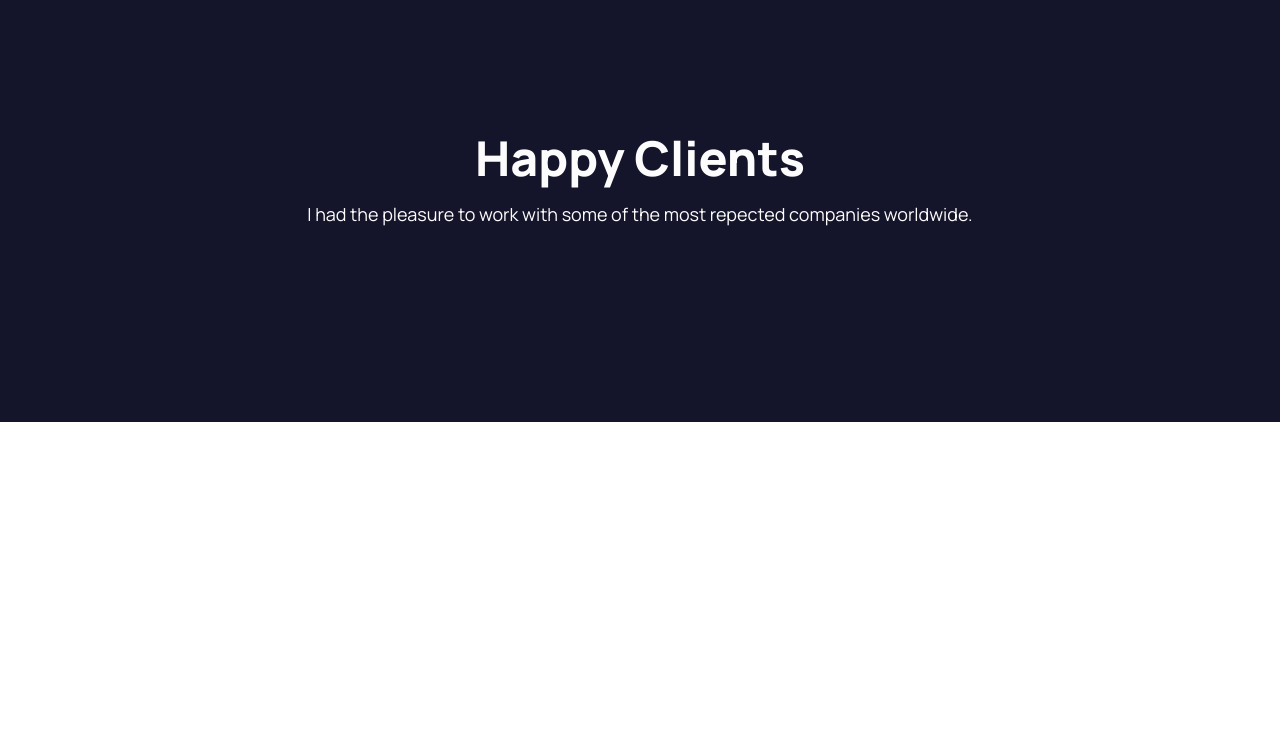
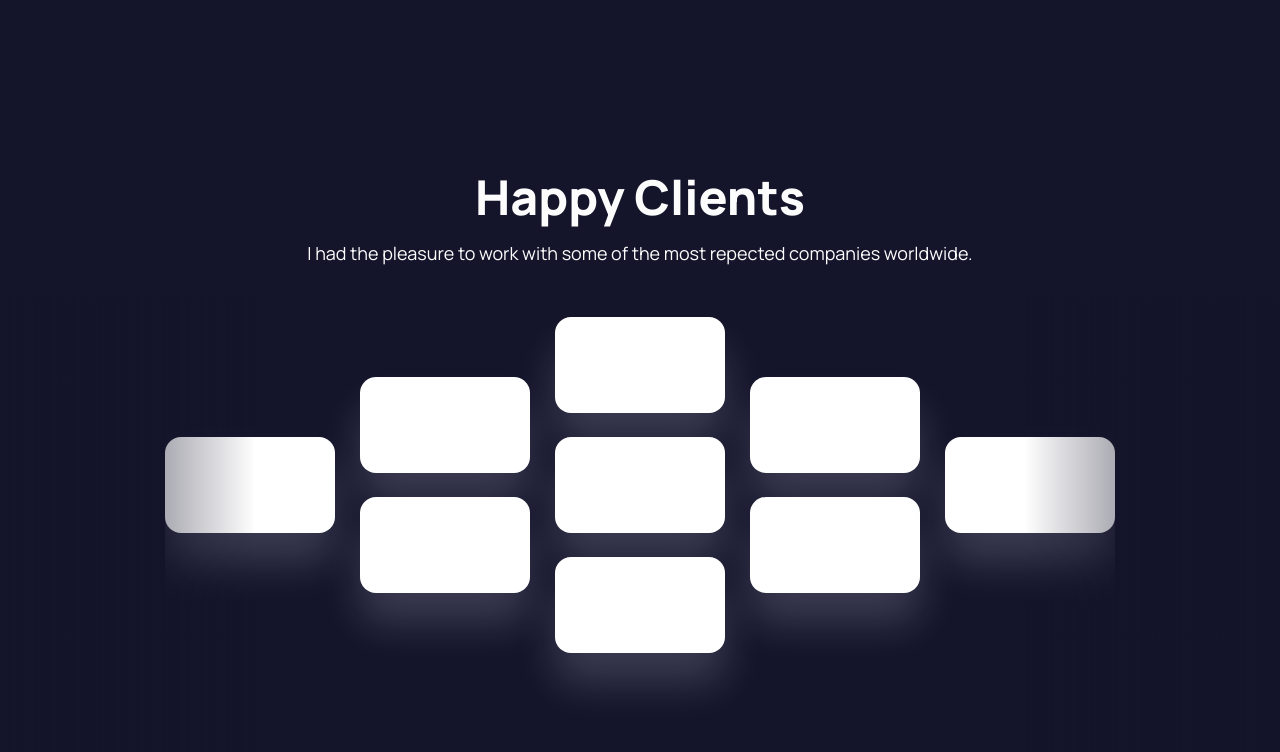
Before and after one commit to christophmeise/portfolio-christoph-meise, a Gatsby site: page / in a window 1280 px wide. Shown: the part 1194-1946 px from the top of the page. Before the commit the page ends 1616 px from the top, so only its background shows below. Built offline with nearby package versions, Linux system fonts and the light colour scheme; Gatsby itself is replaced by a stand-in of ours.

Commit message:
Introducing new Container based on grid-template. Improve responsiveness. Added Clients Grid.

```diff
--- a/src/components/fullStack.tsx
+++ b/src/components/fullStack.tsx
@@ -1,7 +1,7 @@
 import { Link } from 'gatsby';
 import React, { Component } from 'react';
 import styled from 'styled-components';
-import { Container } from '../styles/container';
+import { Container, ContainerContentStandard } from '../styles/container';
 import { HeadlineDark } from './globalStyle';
 
 const Subtitle = styled.h5`
@@ -117,8 +117,8 @@ const FullStackIcon = styled.div`
 export default class FullStack extends Component {
   render() {
     return (
-      <section>
-        <Container>
+      <Container>
+        <ContainerContentStandard>
           <HeadlineDark>
             Full-Stack by all means.
           </HeadlineDark>
@@ -164,8 +164,8 @@ export default class FullStack extends Component {
             </FullStackGridItem>
 
           </FullStackGrid>
-        </Container>
-      </section>
+        </ContainerContentStandard>
+      </Container >
     )
   }
 }
--- a/src/components/happyClients.tsx
+++ b/src/components/happyClients.tsx
@@ -1,20 +1,102 @@
-import React, { Component } from 'react'
-import { Container } from '../styles/container'
-import { HeadlineDark, SubHeadlineDark } from './globalStyle'
+import React, { Component } from 'react';
+import styled from 'styled-components';
+import { Container, ContainerContentFull, ContainerContentStandard } from '../styles/container';
+import { device } from '../theme/theme';
+import { HeadlineDark, SubHeadlineDark } from './globalStyle';
 
+export const ClientGridContainer = styled.div`
+  position: relative;
+   &:after {
+      content: '';
+      position: absolute;
+      left: 0;
+      right: 0;
+      top: -20px;
+      bottom: -20px;
+      background-image: -webkit-linear-gradient(left,rgb(20 20 43) 0%,rgba(0,0,0,0) 20%,rgba(0,0,0,0) 80%,rgb(20 20 43) 100% );
+    }
+`;
+export const ClientGrid = styled.div`
+  display: grid;
+  grid-template-columns: 1fr 1fr 1fr 1fr 1fr;
+  column-gap: 18px;
+  max-width: 950px;
+  margin-top: 48px;
+  margin-left: auto;
+  margin-right: auto;
+  justify-content: center;
+  overflow-x: hidden;
+  padding-bottom: 6rem;
+
+  @media ${device.laptop} {
+    column-gap: 24px;
+  }
+`;
+export const ClientCol = styled.div`
+  display: flex;
+  flex-direction: column;
+  align-items: center;
+  justify-content: center;
+
+  div:not(:first-child) {
+    margin-top: 18px;
+  }
+    @media ${device.laptop} {
+      div:not(:first-child) {
+        margin-top: 24px;
+      }
+    }
+`;
+export const ClientRectangle = styled.div`
+  background-color: #FFFFFF;
+  width:  150px;
+  height: 85px;
+  border-radius: ${props => props.theme.borderRadius};
+  box-shadow: 0px 30px 40px rgba(212, 217, 232, 0.2);
+
+    @media ${device.laptop} {
+      width:  170px;
+      height: 96px;
+  }
+`;
 export default class HappyClients extends Component {
   render() {
     return (
-      <section>
-        <Container centered>
+      <Container centered>
+        <ContainerContentStandard>
           <HeadlineDark style={{ marginBottom: '8px' }}>
             Happy Clients
         </HeadlineDark>
           <SubHeadlineDark>
             I had the pleasure to work with some of the most repected companies worldwide.
         </SubHeadlineDark>
-        </Container>
-      </section>
+        </ContainerContentStandard>
+        <ContainerContentFull>
+          <ClientGridContainer>
+            <ClientGrid>
+              <ClientCol>
+                <ClientRectangle></ClientRectangle>
+              </ClientCol>
+              <ClientCol>
+                <ClientRectangle></ClientRectangle>
+                <ClientRectangle></ClientRectangle>
+              </ClientCol>
+              <ClientCol>
+                <ClientRectangle></ClientRectangle>
+                <ClientRectangle></ClientRectangle>
+                <ClientRectangle></ClientRectangle>
+              </ClientCol>
+              <ClientCol>
+                <ClientRectangle></ClientRectangle>
+                <ClientRectangle></ClientRectangle>
+              </ClientCol>
+              <ClientCol>
+                <ClientRectangle></ClientRectangle>
+              </ClientCol>
+            </ClientGrid>
+          </ClientGridContainer>
+        </ContainerContentFull>
+      </Container>
     )
   }
 }
--- a/src/components/navbar.tsx
+++ b/src/components/navbar.tsx
@@ -31,6 +31,7 @@ const NavbarContainer = styled.div<NavbarContainerProps>`
     flex-direction: row;
     align-items: center;
     height: 40px;
+    grid-column: standard;
 `;
 
 const MenuItem = styled.div<NavbarContainerProps>`
@@ -74,7 +75,6 @@ export default class Navbar extends Component {
     return (
       <Header id="header">
         <Container>
-          <section>
           <NavbarContainer>
             <Logo primary>Christoph Meise</Logo>
             <MenuItem>About</MenuItem>
@@ -87,7 +87,6 @@ export default class Navbar extends Component {
             </NavbarButton>
             <BurgerMenu>_</BurgerMenu>
           </NavbarContainer>
-          </section>
         </Container>
       </Header>
     )
--- a/src/pages/index.tsx
+++ b/src/pages/index.tsx
@@ -9,6 +9,7 @@ import HappyClients from "../components/happyClients";
 import HeroIntro from "../components/heroIntro";
 import Layout from "../components/layout";
 import Seo from "../components/seo";
+import { device } from "../theme/theme";
 
 interface IndexProps {
   data: {
@@ -20,7 +21,11 @@ const DarkModeContainer = styled.div`
   background-color: ${props => props.theme.colors.primaryBg};
   width: 100%;
   padding: 64px 0;
-  border-radius: 100px 0px 0px 0px;
+  border-radius: ${props => props.theme.borderRadiusSectionMobile} 0px 0px 0px;
+
+  @media ${device.tablet} {
+    border-radius: ${props => props.theme.borderRadiusSection} 0px 0px 0px;
+  }
 
   section {
     margin-bottom: 128px;
--- a/src/styles/container.tsx
+++ b/src/styles/container.tsx
@@ -4,19 +4,38 @@ interface ContainerProps {
     readonly centered?: boolean;
 };
 
-export const Container = styled.div<ContainerProps>`
+export const Container = styled.section<ContainerProps>`
+    display: grid;
+    grid-template-columns: [full-start] minmax(2rem,1fr) [standard-start] 0 [narrow-start] minmax(1rem,67.5rem) [narrow-end] 0 [standard-end] minmax(2rem,1fr) [full-end];
+    position: relative;
+    padding: 0;
+    text-align: ${props => props.centered ? 'center' : 'left'};
+    @media (min-width: 50rem) {
+       grid-template-columns: [full-start] minmax(2rem,1fr) [standard-start] 3.75rem [narrow-start] minmax(1rem,67.5rem) [narrow-end] 3.75rem [standard-end] minmax(2rem,1fr) [full-end];
+    }
+`;
+
+export const ContainerContentStandard = styled.div`
+  grid-column: standard;
+`;
+export const ContainerContentFull = styled.div`
+  grid-column: full;
+`;
+/* export const Container = styled.div<ContainerProps>`
     margin-right: auto;
     margin-left: auto;
     padding-left: 15px;
     padding-right: 15px;
     text-align: ${props => props.centered ? 'center' : 'left'};
-    @media (min-width: 768px) {
+    @media ${device.tablet} {
        width: 768px;
     }
-    @media (min-width: 992px) {
+    @media ${device.tablet} {
        width: 970px;
     }
-    @media (min-width: 1200px) {
+    @media ${device.tablet} {
         width: 1170px;
     }
 `;
+
+ */
--- a/src/theme/theme.ts
+++ b/src/theme/theme.ts
@@ -1,7 +1,30 @@
 import { DefaultTheme } from 'styled-components';
 
+const size = {
+  mobileS: '320px',
+  mobileM: '375px',
+  mobileL: '425px',
+  tablet: '768px',
+  laptop: '1024px',
+  laptopL: '1440px',
+  desktop: '2560px'
+}
+
+export const device = {
+  mobileS: `(min-width: ${size.mobileS})`,
+  mobileM: `(min-width: ${size.mobileM})`,
+  mobileL: `(min-width: ${size.mobileL})`,
+  tablet: `(min-width: ${size.tablet})`,
+  laptop: `(min-width: ${size.laptop})`,
+  laptopL: `(min-width: ${size.laptopL})`,
+  desktop: `(min-width: ${size.desktop})`,
+  desktopL: `(min-width: ${size.desktop})`
+};
+
 const theme: DefaultTheme = {
-  borderRadius: '5px',
+  borderRadius: '16px',
+  borderRadiusSection: '100px',
+  borderRadiusSectionMobile: '60px',
 
   colors: {
       fontBlack: '#18191F',
--- a/styled.d.ts
+++ b/styled.d.ts
@@ -3,6 +3,8 @@ import 'styled-components';
 declare module 'styled-components' {
   export interface DefaultTheme {
     borderRadius: string;
+    borderRadiusSection: string,
+    borderRadiusSectionMobile: string,
 
     colors: {
       fontBlack: string;
```
Lines whose indentation alone changed are shown as unchanged.
